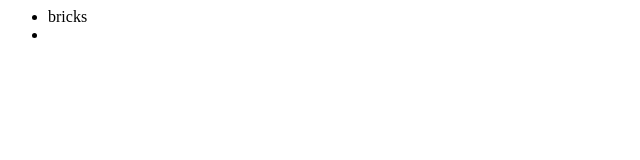
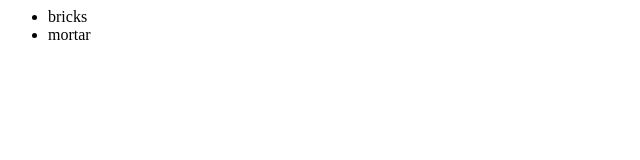
Before and after one commit to jasperSha/gitTutorial, a plain HTML site: page index.html in a window 1280 px wide. Shown: the full height of the page, 0-640 px from the left. Drawn offline with Linux system fonts and the light colour scheme.

Commit message:
Checking

```diff
--- a/index.html
+++ b/index.html
@@ -3,7 +3,7 @@
 <div>
     <ul>
         <li> bricks</li>
-        <li></li>
+        <li>mortar</li>
     </ul>
 </div>
 </body>
```
